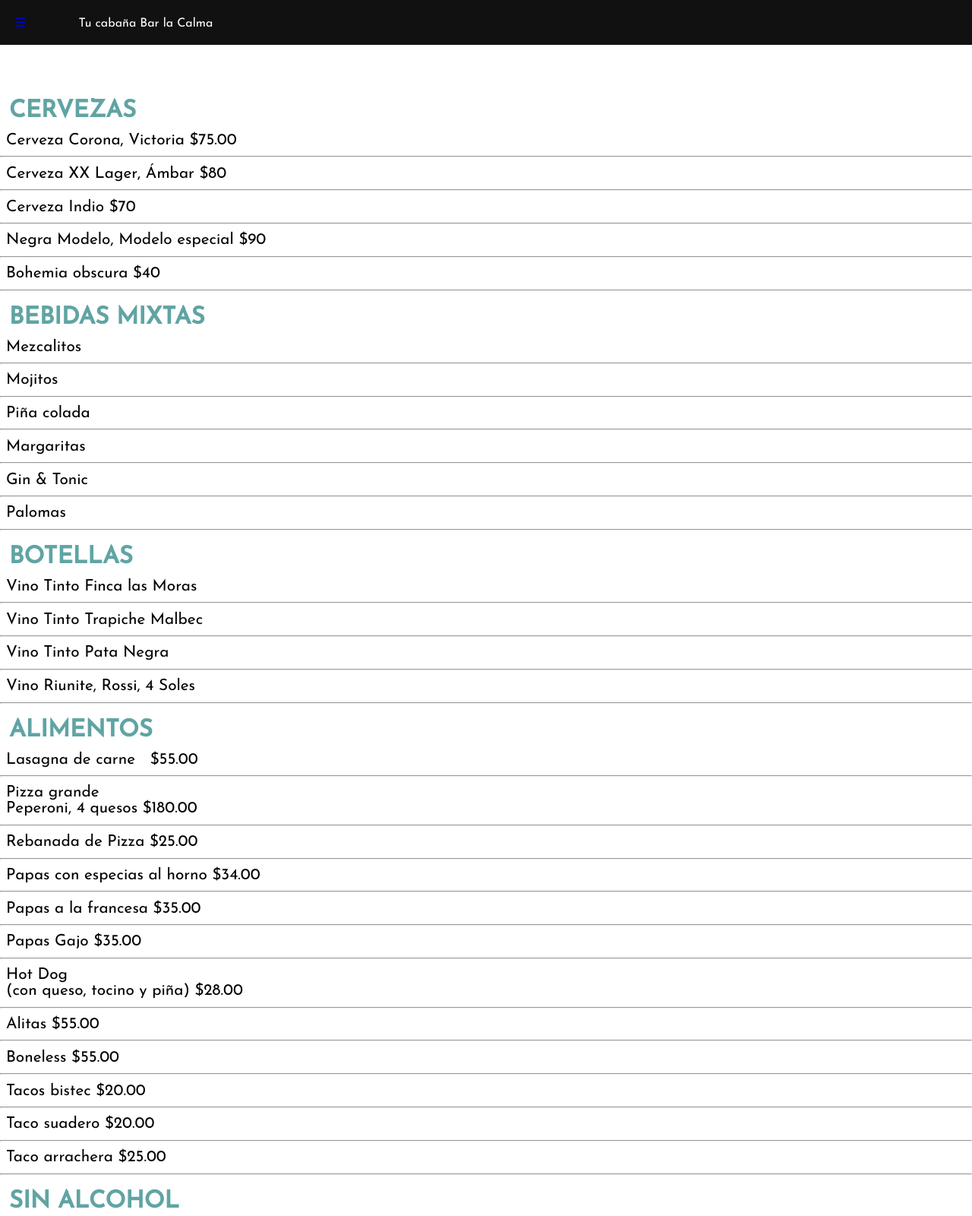
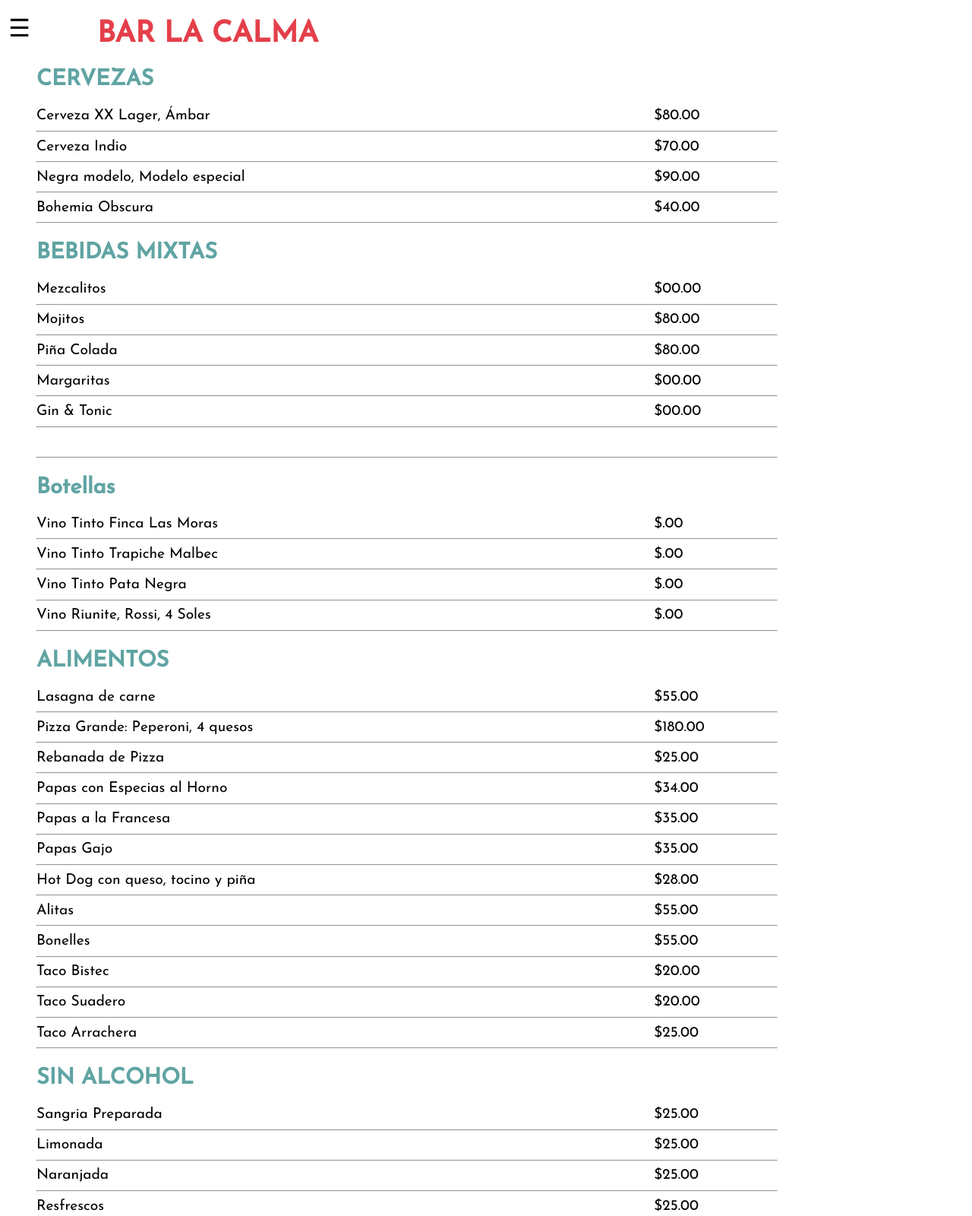
Before and after one commit to IgnacioVazque/calma, a plain HTML site: page index.html in a window 1280 px wide. Shown: the top 1600 px of the page at 76% size. Drawn offline with Linux system fonts and the light colour scheme.

Commit message:
Cambio de menu, solo CSS

```diff
--- a/assets/sideBar.css
+++ /dev/null
@@ -1,80 +0,0 @@
-@import url('https://fonts.googleapis.com/css2?family=Josefin+Sans:wght@300;400;500&family=Outfit:wght@400;700&family=Roboto:wght@100&display=swap');
-
-:root {
-    --verdesini: hsl(179, 27%, 51%);
-    --rojini: hsl(356, 75%, 57%);
-    --amarillo: hsl(53, 72%, 50%);
-}
-
-* {
-    padding: 0px;
-    box-sizing: border-box;
-}
-
-body {
-    /* margin: 0;
-    padding: 0; */
-    font-family: "Josefin Sans";
-    margin: 0;
-    /* flex-direction: column; */
-    /* align-items: center; */
-
-    /* overflow-y: scroll;
-    overflow-x: hidden; */
-}
-
-a {
-    text-decoration: none;
-}
-
-/* ==================================================================================================================================================== */
-/* ==================================================================================================================================================== */
-/* sidebar */
-
-/* ==================================================================================================================================================== */
-/* Estilos para darle funcionalidad al menu */
-
-
-/* ==================================================================================================================================================== */
-/* ==================================================================================================================================================== */
-
-/* Estilo barra fija al inicio */
-.menu {
-    /* display: flex; */
-    background-color: #111;
-    color: white;
-    padding: 1.25rem;
-    width: 100%;
-    /* position: fixed; */
-    top: 0;
-}
-
-.menu a {
-    margin-right: 4rem;
-}
-
-main {
-    margin-top: 4.5rem;
-}
-
-
-/* Estilos productos */
-
-.contenido-principal {
-  font-size: 1.30rem;
-  /* margin-left: 280px; */
-}
-
-.producto {
-    margin-top: 1.25rem;
-    margin-bottom: 1.25rem;
-}
-
-.producto h2{
-    color: var(--verdesini);
-    margin: 0.75rem;
-}
-
-.producto p{
-    margin: .5rem;
-}
--- a/index.html
+++ b/index.html
@@ -4,97 +4,197 @@
     <meta charset="UTF-8">
     <meta http-equiv="X-UA-Compatible" content="IE=edge">
     <meta name="viewport" content="width=device-width, initial-scale=1.0">
-    <link rel="stylesheet" href="assets/sideBar.css">
-    <title>Bar la calma</title>
+    <link rel="stylesheet" href="style.css">
+    <title>Document</title>
 </head>
 <body>
-    <script src="assets/script.js"></script>
-    <!-- Menú lateral -->
-        <div class="menu">
-                <!-- <input type="checkbox" class="checkbox" id="menu-toogle">
-                    <label for="menu-toogle" class="menu-toogle"></label>  -->
-                    <!-- <a id="abrir" href="javascript:void(0)" onclick="mostrar()"> &#9776 </a>
-                        <a id="cerrar" href="javascript:void(0)" onclick="ocultar()"> &#9776 </a> -->
 
-                        <a id="cerrar" href="javascript:void(0)" onclick=""> &#9776 </a>
-                        <a>Tu cabaña Bar la Calma</a>
-        </div>
+    <input type="checkbox" class="checkbox" id="menu-toogle"/>
+    <label for="menu-toogle" class="menu-toogle"></label>
+    <nav class="nav">
+        <a href="#cervezas" class="nav__item">CERVEZAS</a>
+        <a href="#mixtas" class="nav__item current">BEBIDAS MIXTAS</a>
+        <a href="#botellas" class="nav__item">BOTELLAS</a>
+        <a href="#alimentos" class="nav__item">ALIMENTOS</a>
+        <a href="#sina" class="nav__item">SIN ALCOHOL</a>
+        <a href="#postres" class="nav__item">POSTRES</a>
+    </nav>
 
-        <!-- <nav class="nav" id="mySidebar">
-            <a href="javascript:void(0)" class="closebtn" onclick="closeNav()"> &times; </a>                     <a href="#">Cervezas</a> <br>
-            <a href="#">Bebidas Mixtas</a> <br>
-            <a href="#">Botellas</a> <br>
-            <a href="#">Alimentos</a> <br>
-            <a href="#">Bebidas Sin Alcohol</a> <br>
-            <a href="#">Postres</a> <br>
-        </nav>  -->
+    <main class="main-w">
+        <header class="header-w">
+            <div class="titulo">
+              <h1>BAR LA CALMA</h1>
+            </div>
 
-    <main class="">
-        <div class="contenido-principal" id="conte-principal" >
             <div class="producto cerveza" id="cervezas">
                 <h2>CERVEZAS</h2>
-                <p>Cerveza Corona, Victoria  $75.00</p> <hr>
-                <p>Cerveza XX Lager, Ámbar $80</p> <hr>
-                <p>Cerveza Indio $70</p> <hr>
-                <p>Negra Modelo, Modelo especial $90</p> <hr>
-                <p>Bohemia obscura $40</p> <hr>
+                <div class="prod">
+                    <div class="prod item1">Cerveza XX Lager, Ámbar</div>
+                    <div class="prod item2">$80.00</div>
+                </div> <hr>
+
+                <div class="prod">
+                    <div class="prod item1">Cerveza Indio</div>
+                    <div class="prod item2">$70.00</div>
+                </div> <hr>
+
+                <div class="prod">
+                    <div class="prod item1">Negra modelo, Modelo especial</div>
+                    <div class="prod item2">$90.00</div>
+                </div> <hr>
+
+                <div class="prod">
+                    <div class="prod item1">Bohemia Obscura</div>
+                    <div class="prod item2">$40.00</div>
+                </div> <hr>
             </div>
 
-            <div class="producto mixta" id="mixtas">
+            <div class="producto" id="mixtas">
                 <h2>BEBIDAS MIXTAS</h2>
-                <p>Mezcalitos</p><hr>
-                <p>Mojitos</p><hr>
-                <p>Piña colada</p><hr>
-                <p>Margaritas</p><hr>
-                <p>Gin & Tonic</p><hr>
-                <p>Palomas</p><hr>
+                <div class="prod">
+                    <div class="prod item1">Mezcalitos</div>
+                    <div class="prod item2">$00.00</div>
+                </div> <hr>
+
+                <div class="prod">
+                    <div class="prod item1">Mojitos</div>
+                    <div class="prod item2">$80.00</div>
+                </div> <hr>
+
+                <div class="prod">
+                    <div class="prod item1">Piña Colada</div>
+                    <div class="prod item2">$80.00</div>
+                </div> <hr>
+
+                <div class="prod">
+                    <div class="prod item1">Margaritas</div>
+                    <div class="prod item2">$00.00</div>
+                </div> <hr>
+
+                <div class="prod">
+                    <div class="prod item1">Gin & Tonic</div>
+                    <div class="prod item2">$00.00</div>
+                </div> <hr>
+
+                <div class="prod">
+                    <div class="prod item1"></div>
+                    <div class="prod item2"></div>
+                </div> <hr>
             </div>
 
-            <div class="producto botella" id="botellas">
-                <h2>BOTELLAS</h2>
-                <div class="precio"></div>
-                <p>Vino Tinto Finca las Moras</p><hr>
-                <p>Vino Tinto Trapiche Malbec</p><hr>
-                <p>Vino Tinto Pata Negra</p><hr>
-                <p>Vino Riunite, Rossi, 4 Soles</p><hr>
+            <div class="producto" id="botellas">
+                <h2>Botellas</h2>
+                <div class="prod">
+                    <div class="prod item1">Vino Tinto Finca Las Moras</div>
+                    <div class="prod item2">$.00</div>
+                </div> <hr>
+                <div class="prod">
+                    <div class="prod item1">Vino Tinto Trapiche Malbec</div>
+                    <div class="prod item2">$.00</div>
+                </div> <hr>
+                <div class="prod">
+                    <div class="prod item1">Vino Tinto Pata Negra</div>
+                    <div class="prod item2">$.00</div>
+                </div> <hr>
+                <div class="prod">
+                    <div class="prod item1">Vino Riunite, Rossi, 4 Soles</div>
+                    <div class="prod item2">$.00</div>
+                </div> <hr>
             </div>
 
-            <div class="producto alimentos">
+            <div class="producto" id="alimentos">
                 <h2>ALIMENTOS</h2>
-                <p>Lasagna de carne &nbsp; $55.00</p><hr>
-                <p>Pizza grande <br> Peperoni, 4 quesos  $180.00</p><hr>
-                <p>Rebanada de Pizza $25.00</p><hr>
-                <p>Papas con especias al horno  $34.00</p><hr>
-                <p>Papas a la francesa $35.00</p><hr>
-                <p>Papas Gajo $35.00</p><hr>
-                <p>Hot Dog <br>(con queso, tocino y piña) $28.00</p><hr>
-                <p>Alitas $55.00</p><hr>
-                <p>Boneless $55.00</p><hr>
-                <p>Tacos bistec $20.00</p><hr>
-                <p>Taco suadero $20.00</p><hr>
-                <p>Taco arrachera $25.00</p><hr>
+                <div class="prod">
+                    <div class="prod item1">Lasagna de carne</div>
+                    <div class="prod item2">$55.00</div>
+                </div> <hr>
+                <div class="prod">
+                    <div class="prod item1">Pizza Grande: Peperoni, 4 quesos</div>
+                    <div class="prod item2">$180.00</div>
+                </div> <hr>
+                <div class="prod">
+                    <div class="prod item1">Rebanada de Pizza</div>
+                    <div class="prod item2">$25.00</div>
+                </div> <hr>
+                <div class="prod">
+                    <div class="prod item1">Papas con Especias al Horno</div>
+                    <div class="prod item2">$34.00</div>
+                </div> <hr>
+                <div class="prod">
+                    <div class="prod item1">Papas a la Francesa</div>
+                    <div class="prod item2">$35.00</div>
+                </div> <hr>
+                <div class="prod">
+                    <div class="prod item1">Papas Gajo</div>
+                    <div class="prod item2">$35.00</div>
+                </div> <hr>
+                <div class="prod">
+                    <div class="prod item1">Hot Dog con queso, tocino y piña</div>
+                    <div class="prod item2">$28.00</div>
+                </div> <hr>
+                <div class="prod">
+                    <div class="prod item1">Alitas</div>
+                    <div class="prod item2">$55.00</div>
+                </div> <hr>
+                <div class="prod">
+                    <div class="prod item1">Bonelles</div>
+                    <div class="prod item2">$55.00</div>
+                </div> <hr>
+                <div class="prod">
+                    <div class="prod item1">Taco Bistec</div>
+                    <div class="prod item2">$20.00</div>
+                </div> <hr>
+                <div class="prod">
+                    <div class="prod item1">Taco Suadero</div>
+                    <div class="prod item2">$20.00</div>
+                </div> <hr>
+                <div class="prod">
+                    <div class="prod item1">Taco Arrachera</div>
+                    <div class="prod item2">$25.00</div>
+                </div> <hr>
             </div>
 
-            <div class="producto noAlcohol">
+            <div class="producto" id="sina">
                 <h2>SIN ALCOHOL</h2>
-                <p>Sangria preparada $25.00</p><hr>
-                <p>Limonada $25.00</p><hr>
-                <p>Naranjada $25.00</p><hr>
-                <p>Refrescos $25.00</p><hr>
-                <p>Agua natural $10.00</p><hr>
+                <div class="prod">
+                    <div class="prod item1">Sangria Preparada</div>
+                    <div class="prod item2">$25.00</div>
+                </div> <hr>
+                <div class="prod">
+                    <div class="prod item1">Limonada</div>
+                    <div class="prod item2">$25.00</div>
+                </div> <hr>
+                <div class="prod">
+                    <div class="prod item1">Naranjada</div>
+                    <div class="prod item2">$25.00</div>
+                </div> <hr>
+                <div class="prod">
+                    <div class="prod item1">Resfrescos</div>
+                    <div class="prod item2">$25.00</div>
+                </div> <hr>
+                <div class="prod">
+                    <div class="prod item1">Agua natural</div>
+                    <div class="prod item2">$10.00</div>
+                </div> <hr>
             </div>
 
-            <div class="producto postre">
+            <div class="producto" id="postres">
                 <h2>POSTRES</h2>
-                <p>Brocheta <br> (Fresas con chocolate) <br> (Uva con philadelfia $15.00)</p><hr>
-                <p>Chesscake $25.00</p><hr>
+                <div class="prod">
+                    <div class="prod item1">Brocheta: Fresas con Chocolate Uva con Philadelfia</div>
+                    <div class="prod item2">$15.00</div>
+                </div> <hr>
+                <div class="prod">
+                    <div class="prod item1">Cheescake</div>
+                    <div class="prod item2">$25.00</div>
+                </div> <hr>
             </div>
-        </div>
+        </header>
 
+        <footer>
+
+        </footer>
     </main>
-
-
-
 
 </body>
 </html>
```
Also changed, not shown: assets/script.js (deleted, +0 -24 lines), menu desplegable/index.html (deleted, +0 -200 lines), menu desplegable/script.js (deleted), script.js (added), style.css (renamed from menu desplegable/style.css).
